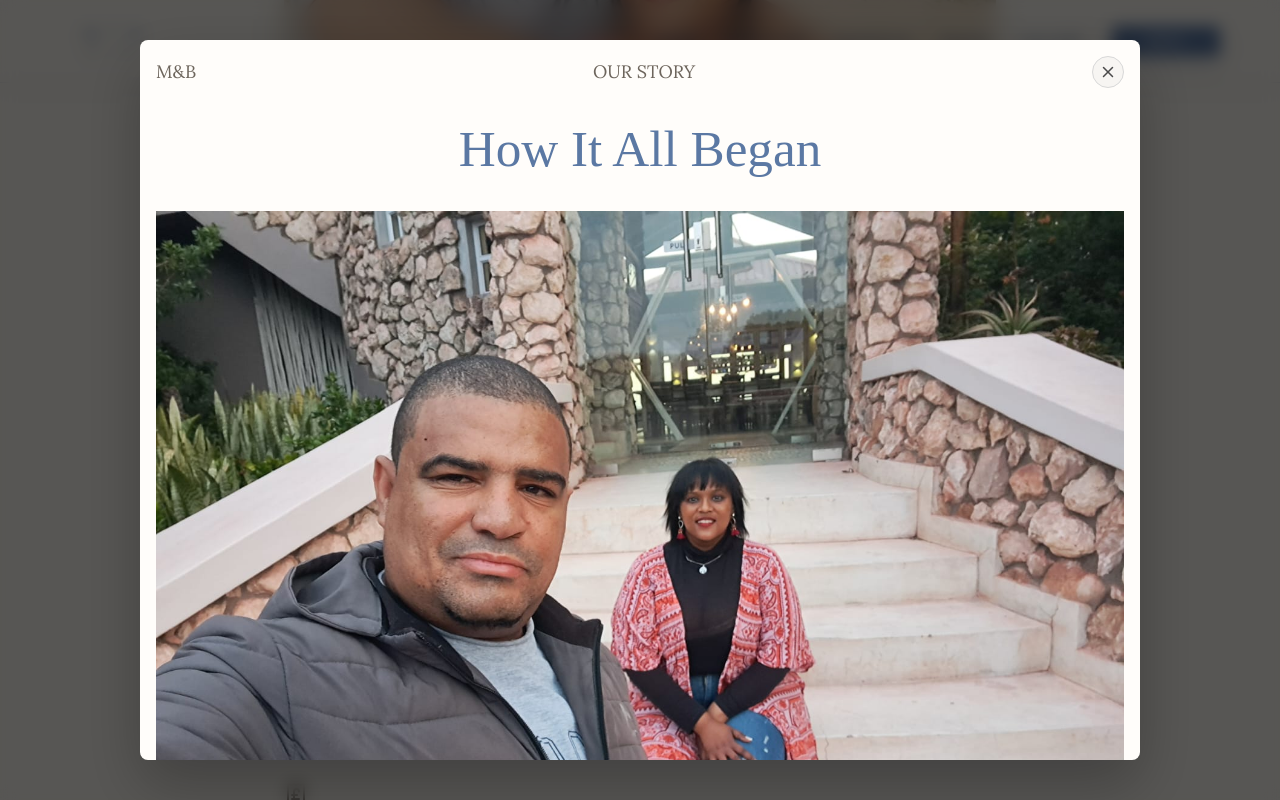
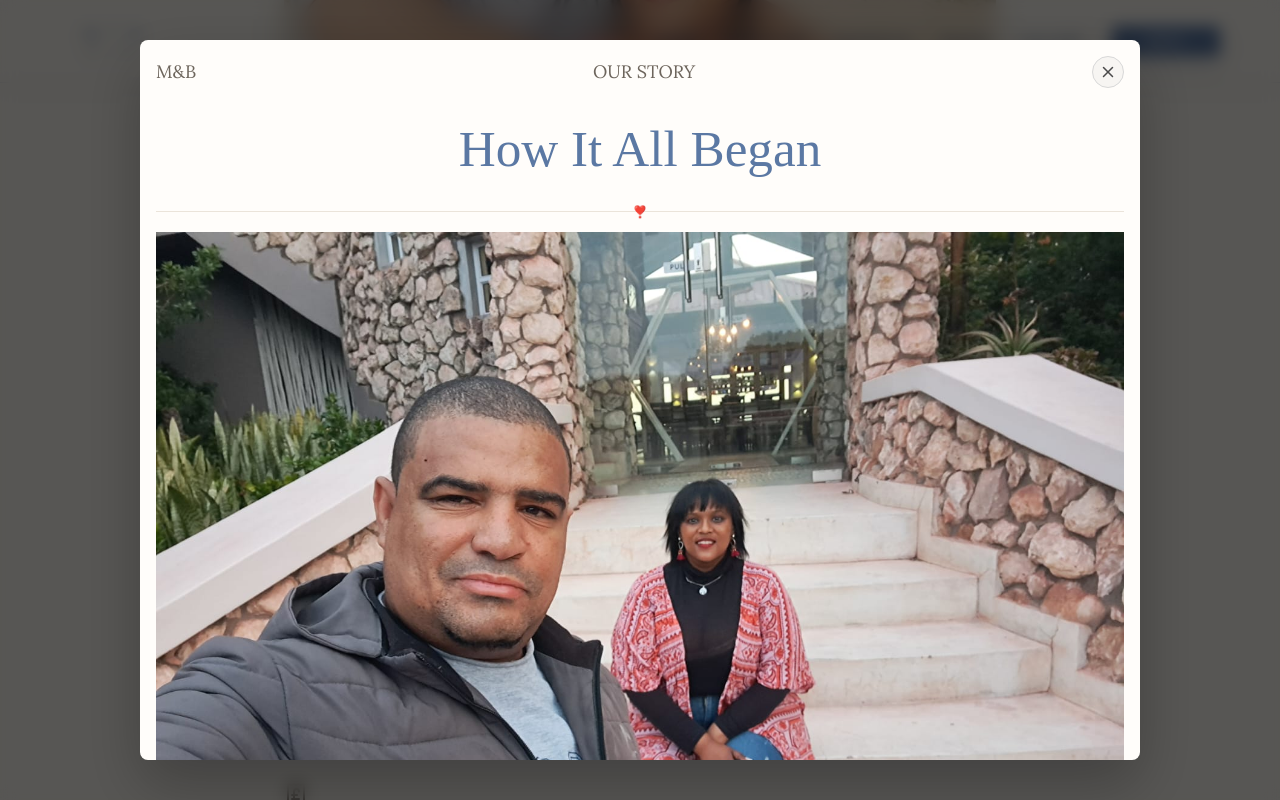
Before and after one commit to teddy-wests1de/mlandrew-wdng, a React (Vite) app: page / in a window 1280 px wide. Both pictures are taken after a click on the button "READ OUR STORY". Shown: the part 1388-2188 px from the top of the page. Built offline with nearby package versions, Linux system fonts and the light colour scheme; a web font is replaced by a local one.

Commit message:
Story Fixes

```diff
--- a/src/components/StoryModal.jsx
+++ b/src/components/StoryModal.jsx
@@ -46,7 +46,9 @@ useEffect(() => {
                     <h2 className="story-modal-title">
                         {story.title}
                     </h2>
-
+                    <div className="section-divider">
+                        <span className="divider-icon"> ❣️ </span>
+                    </div>
                 </div>
                 {/* /*Modal Top Bar End ---------------------------*/}
 
@@ -66,9 +68,7 @@ useEffect(() => {
                 <div className="story-modal-timeline">
 
                 </div>
-                <div className="section-divider">
-                    <span className="divider-icon"> ❣️ </span>
-                </div>
+
                 <div className="story-modal-footer">
 
 
```
